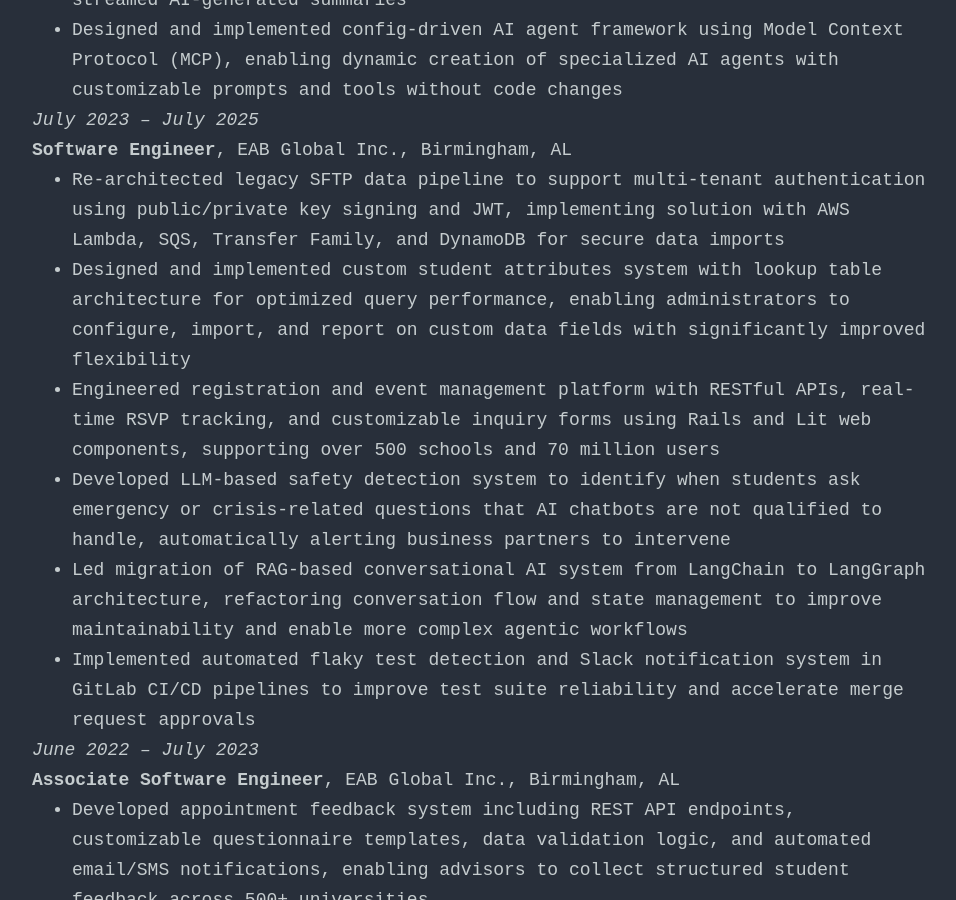
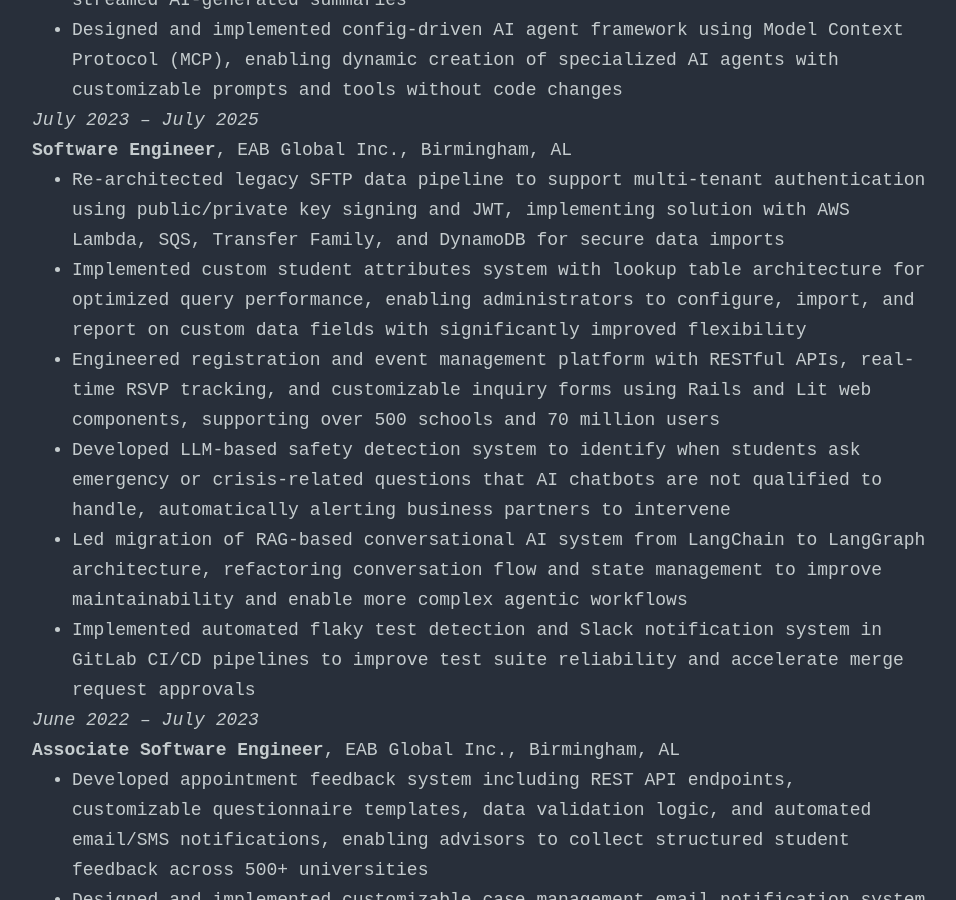
Before and after one commit to grantmca/grantmca.github.io, a Jekyll site: the page built from resume/index.html, in a window 1280 px wide and 900 px high, scrolled down 763 px. Shown: the whole window, without its empty margins (158-1114 px from the left). Built offline with Jekyll 4.4.1, drawn with Linux system fonts in a browser that asks for light colours.

Commit message:
Quick update

```diff
--- a/resume/index.html
+++ b/resume/index.html
@@ -43,7 +43,7 @@
   <p><b>Software Engineer</b>, EAB Global Inc., Birmingham, AL</p>
   <ul>
     <li>Re-architected legacy SFTP data pipeline to support multi-tenant authentication using public/private key signing and JWT, implementing solution with AWS Lambda, SQS, Transfer Family, and DynamoDB for secure data imports</li>
-    <li>Designed and implemented custom student attributes system with lookup table architecture for optimized query performance, enabling administrators to configure, import, and report on custom data fields with significantly improved flexibility</li>
+    <li>Implemented custom student attributes system with lookup table architecture for optimized query performance, enabling administrators to configure, import, and report on custom data fields with significantly improved flexibility</li>
     <li>Engineered registration and event management platform with RESTful APIs, real-time RSVP tracking, and customizable inquiry forms using Rails and Lit web components, supporting over 500 schools and 70 million users</li>
     <li>Developed LLM-based safety detection system to identify when students ask emergency or crisis-related questions that AI chatbots are not qualified to handle, automatically alerting business partners to intervene</li>
     <li>Led migration of RAG-based conversational AI system from LangChain to LangGraph architecture, refactoring conversation flow and state management to improve maintainability and enable more complex agentic workflows</li>
```
